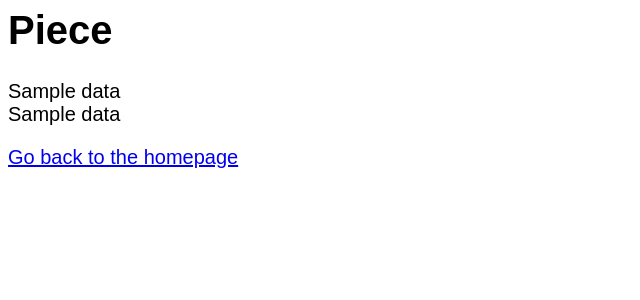
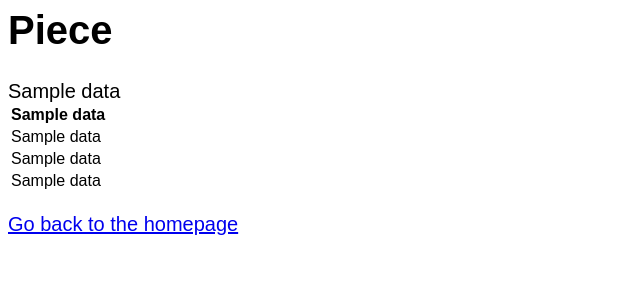
Before and after one commit to sunnyrain0827/cs4111proj1, a Flask app: template templates/piece.html in a window 1280 px wide. Shown: the top 300 px of the page, without its empty margins (0-640 px from the left). Run offline with Flask 2, Linux system fonts and the light colour scheme; the template is opened without the code that fills it: most values are stand-ins (such as "Sample title", 1, 10 or a date in 2020); parts of the project's set-up code (start-up, migrations or seed data) failed here and were passed over.

Commit message:
Added table functionality to piecex

```diff
--- a/templates/piece.html
+++ b/templates/piece.html
@@ -3,6 +3,9 @@
     body{
       font-size: 15pt;
       font-family: arial;
+    }
+    th{
+      text-align: left;
     }
   </style>
 
@@ -11,11 +14,28 @@
   <h1>Piece</h1>
   <div>{{data}}</div>
 
-  <div>
-    {% for n in data %}
-    <div>{{n}}</div>
-    {% endfor %}
-  </div>
+  <table style="width:100%">
+    <tr>
+      {% for n in data[0] %}
+      <th>{{n}}</th>
+      {% endfor %}
+    </tr>
+    <tr>
+      {% for n in data[1] %}
+      <td>{{n}}</td>
+      {% endfor %}
+    </tr>
+    <tr>
+      {% for n in data[2] %}
+      <td>{{n}}</td>
+      {% endfor %}
+    </tr>
+    <tr>
+      {% for n in data[3] %}
+      <td>{{n}}</td>
+      {% endfor %}
+    </tr>
+  </table>
 
 <p><a href="/">Go back to the homepage</a></p>
 
```
